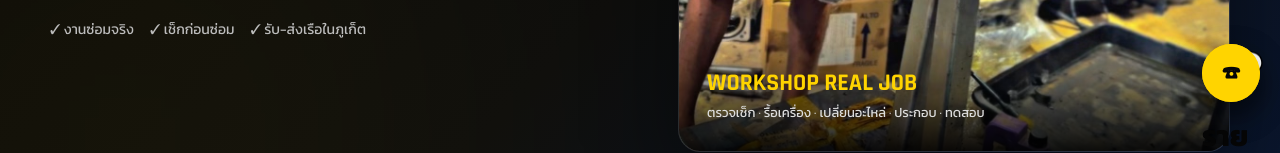
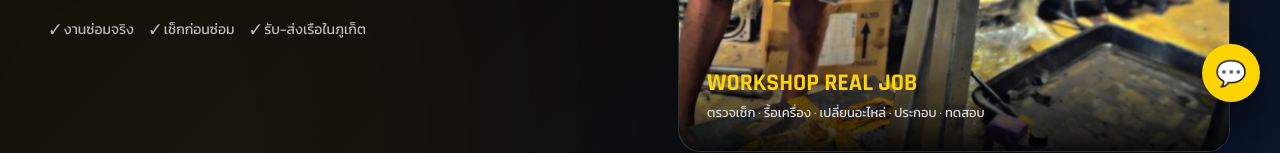
Before and after one commit to rodmayonly-web/-JSK51-OIL-JETSKI, a plain HTML site: page index.html in a window 1280 px wide. Shown: the part 678-831 px from the top of the page. Drawn offline with Linux system fonts and the light colour scheme.

Commit message:
Add files via upload

```diff
--- a/index.html
+++ b/index.html
@@ -198,8 +198,7 @@
   </div>
 </div>
         </div>
-        <form class<a class="floating-call" href="https://wa.me/message/C3WTJVL462GDN1"
-   aria-label="แชต WhatsApp กับอู่ช่างออย JSK 51">💬</a>
+        <form class="contact-form" onsubmit="return sendToLine(event)">
           <h3>รายละเอียดสำหรับจองคิว</h3>
           <label>ชื่อ<input id="name" type="text" placeholder="ชื่อลูกค้า"></label>
           <label>รุ่นเจ็ตสกี<input id="model" type="text" placeholder="เช่น Sea-Doo GTX 130"></label>
@@ -212,7 +211,7 @@
   </main>
 
   <footer><div class="container footer-inner"><div><strong>อู่ช่างออย JSK 51 เรสซิ่ง</strong><span>JETSKI REPAIR SHOP</span></div><p>SEA-DOO & YAMAHA · ENGINE · ELECTRICAL · JET PUMP · SERVICE</p><a href="#top">กลับด้านบน ↑</a></div></footer>
-  <a class="floating-call" href="tel:0660308970" aria-label="โทรหาJSK 51 ช่างออย">☎</a>
+  <a class="floating-call" href="https://wa.me/message/C3WTJVL462GDN1" aria-label="แชต WhatsApp กับอู่ช่างออย JSK 51">💬</a>
   <script src="script.js"></script>
 </body>
 </html>
```
